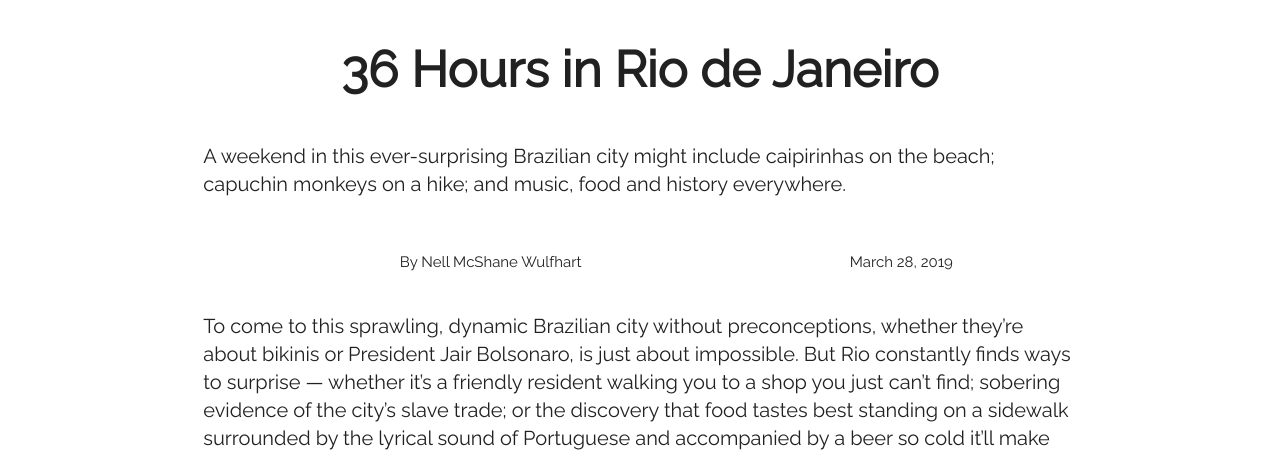
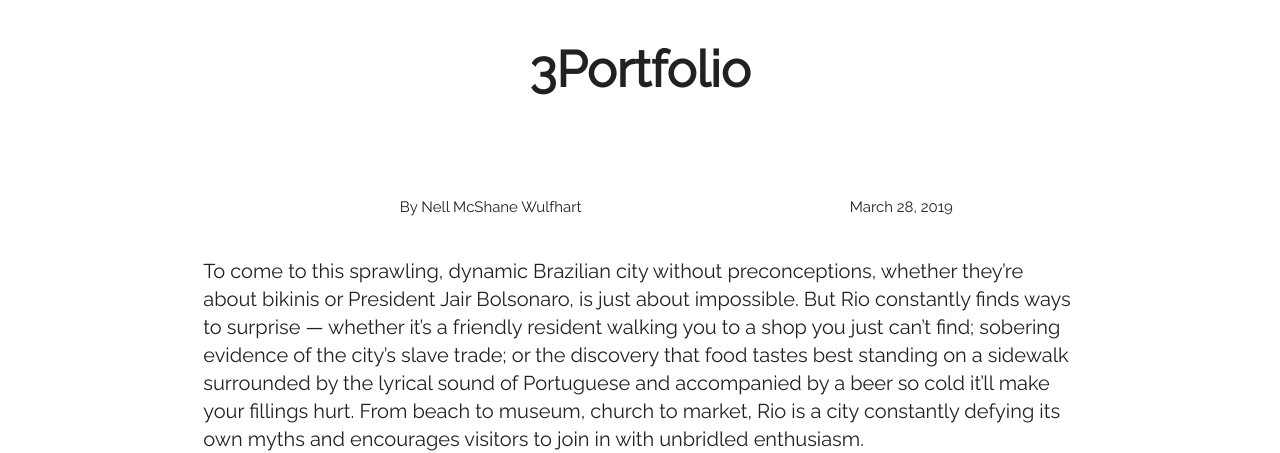
Before and after one commit to Emmadayan/emmadayan.github.io-portfolio, a plain HTML site: page index.html in a window 1280 px wide. Shown: the top 453 px of the page. Drawn offline with nearby package versions, Linux system fonts and the light colour scheme.

Commit message:
Update index.html

```diff
--- a/index.html
+++ b/index.html
@@ -1,7 +1,7 @@
 <!DOCTYPE html>
 <html lang="en" dir="ltr">
   <head>
-    <title>36 Hours in Rio</title>
+    <title>Portfolio</title>
     <link rel="stylesheet" type="text/css" href="reset.css">
     <link href="https://fonts.googleapis.com/css?family=Raleway|Shadows+Into+Light" rel="stylesheet">
     <link rel="stylesheet" href="https://cdnjs.cloudflare.com/ajax/libs/materialize/1.0.0/css/materialize.min.css">
@@ -18,7 +18,7 @@
     <div class="container">
       <div class="row">
         <div class="col s12 m10 l10 offset-m1 offset-l1 center-align">
-          <h1 class="title headline">36 Hours in Rio de Janeiro</h1>
+          <h1 class="title headline">3Portfolio</h1>
         </div>
       </div>
     </div>
@@ -27,9 +27,6 @@
     <div class="container">
       <div class="row">
         <div class="col s12 m12 l12 left-align">
-          <p class="caption headline">A weekend in this ever-surprising Brazilian city might
-            include caipirinhas on the beach; capuchin monkeys on a
-            hike; and music, food and history everywhere.</p>
         </div>
       </div>
     </div>
```
